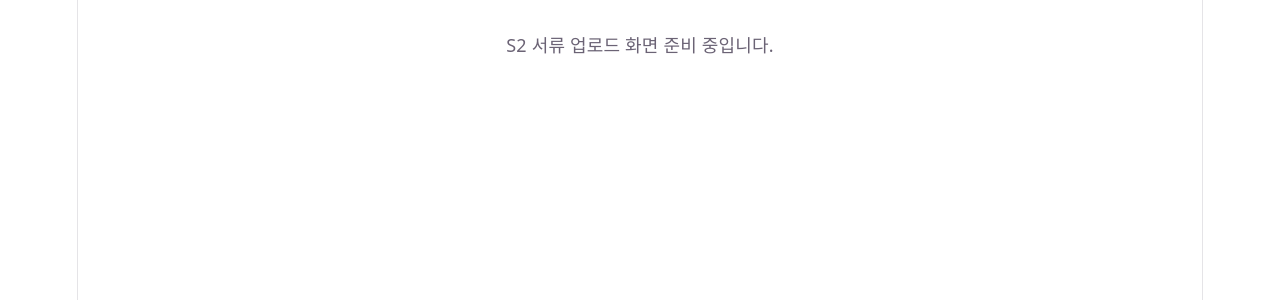
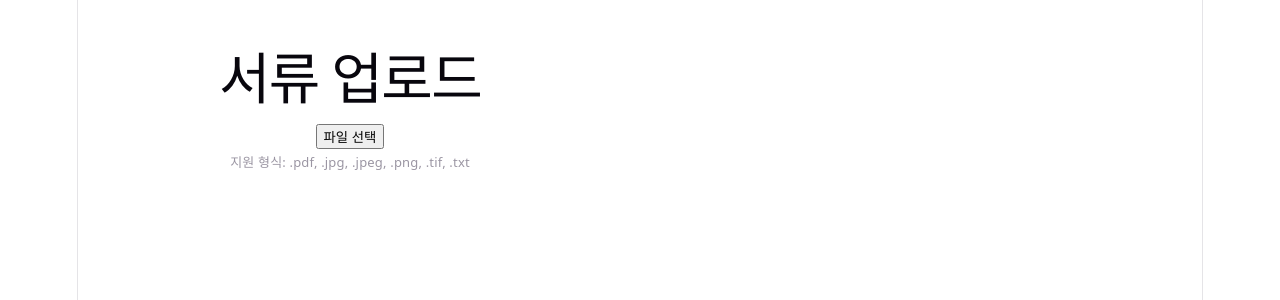
Before and after one commit to Khyojae/B-L-copilot, a React (Vite) app in the folder frontend/: page /shipments/new in a window 1280 px wide. Shown: the top 300 px of the page. Built offline with nearby package versions, Linux system fonts and the light colour scheme.

Commit message:
Add S2 upload flow with job status simulation, connect S1 to S2

```diff
--- a/frontend/src/App.tsx
+++ b/frontend/src/App.tsx
@@ -1,5 +1,6 @@
 import { Routes, Route } from 'react-router-dom'
 import { S1Dashboard } from './pages/S1Dashboard'
+import { S2Upload } from './pages/S2Upload'
 import { S4Verdicts } from './pages/S4Verdicts'
 import { ComingSoon } from './components/ComingSoon'
 
@@ -7,7 +8,7 @@ function App() {
   return (
     <Routes>
       <Route path="/" element={<S1Dashboard />} />
-      <Route path="/shipments/new" element={<ComingSoon label="S2 서류 업로드" />} />
+      <Route path="/shipments/new" element={<S2Upload />} />
       <Route path="/shipments/:id/draft" element={<ComingSoon label="S3 초안 편집기" />} />
       <Route path="/shipments/:id/verdicts" element={<S4Verdicts />} />
       <Route path="/shipments/:id" element={<ComingSoon label="S5 선적 상세(타임라인)" />} />
--- a/frontend/src/pages/S1Dashboard/index.tsx
+++ b/frontend/src/pages/S1Dashboard/index.tsx
@@ -1,3 +1,4 @@
+import { Link } from 'react-router-dom';
 import { mockShipment } from '../../mocks/shipment.fixture';
 import { ShipmentCard } from './ShipmentCard';
 
@@ -13,9 +14,7 @@ export function S1Dashboard() {
         }}
       >
         <h1 style={{ margin: 0 }}>B/L Copilot</h1>
-
-        {/* S2(서류 업로드)가 아직 스텁이라 지금은 자리만 잡아둠 — 클릭해도 동작 없음 */}
-        <button type="button">+ 새 선적</button>
+        <Link to="/shipments/new">+ 새 선적</Link>
       </div>
 
       <ShipmentCard shipment={mockShipment} />
--- /dev/null
+++ b/frontend/src/pages/S2Upload/index.tsx
@@ -0,0 +1,86 @@
+import { useEffect, useRef, useState } from 'react';
+import type { ChangeEvent } from 'react';
+import { useNavigate } from 'react-router-dom';
+import type { Job } from '../../types/domain';
+import { JOB_STATUS_LABEL, SUPPORTED_INPUT } from '../../constants/domain';
+import { mockShipment } from '../../mocks/shipment.fixture';
+
+function getExtension(fileName: string): string {
+  const dotIndex = fileName.lastIndexOf('.');
+  return dotIndex === -1 ? '' : fileName.slice(dotIndex).toLowerCase();
+}
+
+export function S2Upload() {
+  const navigate = useNavigate();
+  const inputRef = useRef<HTMLInputElement>(null);
+  const [job, setJob] = useState<Job | null>(null);
+  const [rejectMessage, setRejectMessage] = useState<string | null>(null);
+
+  // 가짜 추출 작업 진행 — PENDING 800ms 후 EXTRACTING, 다시 2000ms 후 DONE
+  useEffect(() => {
+    if (job?.status === 'PENDING') {
+      const timer = setTimeout(() => {
+        setJob((prev) => (prev ? { ...prev, status: 'EXTRACTING' } : prev));
+      }, 800);
+      return () => clearTimeout(timer);
+    }
+    if (job?.status === 'EXTRACTING') {
+      const timer = setTimeout(() => {
+        setJob((prev) => (prev ? { ...prev, status: 'DONE' } : prev));
+      }, 2000);
+      return () => clearTimeout(timer);
+    }
+  }, [job?.status]);
+
+  // DONE이 되면 S3(초안 편집기)로 이동 — 화면전이_정의.md: "job DONE 전에는 S3로 이동하지 않는다"
+  useEffect(() => {
+    if (job?.status === 'DONE') {
+      navigate(`/shipments/${mockShipment.shipment_id}/draft`);
+    }
+  }, [job?.status, navigate]);
+
+  function handleFileChange(event: ChangeEvent<HTMLInputElement>) {
+    const file = event.target.files?.[0];
+    event.target.value = ''; // 같은 파일을 다시 골라도 change 이벤트가 나도록 비움
+
+    if (!file) return;
+
+    const ext = getExtension(file.name);
+    const acceptedExt: readonly string[] = SUPPORTED_INPUT.ACCEPTED_EXT;
+    const deferredExt: readonly string[] = SUPPORTED_INPUT.DEFERRED_EXT;
+
+    if (!acceptedExt.includes(ext)) {
+      const isDeferred = deferredExt.includes(ext);
+      setRejectMessage(
+        isDeferred
+          ? `${ext} 형식은 이번 기간에는 아직 지원하지 않습니다.`
+          : `${ext || '이 형식'}은(는) 지원하지 않는 파일 형식입니다.`,
+      );
+      return;
+    }
+
+    setRejectMessage(null);
+    setJob({ job_id: `JOB-${Date.now()}`, status: 'PENDING', progress: null, failure_reason: null });
+  }
+
+  return (
+    <div style={{ padding: 32, maxWidth: 480 }}>
+      <h1>서류 업로드</h1>
+
+      <input ref={inputRef} type="file" onChange={handleFileChange} style={{ display: 'none' }} />
+      <button type="button" onClick={() => inputRef.current?.click()} disabled={job !== null}>
+        파일 선택
+      </button>
+
+      <p style={{ fontSize: 13, color: 'var(--text-muted)' }}>
+        지원 형식: {SUPPORTED_INPUT.ACCEPTED_EXT.join(', ')}
+      </p>
+
+      {rejectMessage !== null && (
+        <p style={{ color: 'var(--severity-critical)' }}>{rejectMessage}</p>
+      )}
+
+      {job !== null && <p>진행 상태: {JOB_STATUS_LABEL[job.status]}</p>}
+    </div>
+  );
+}
```
